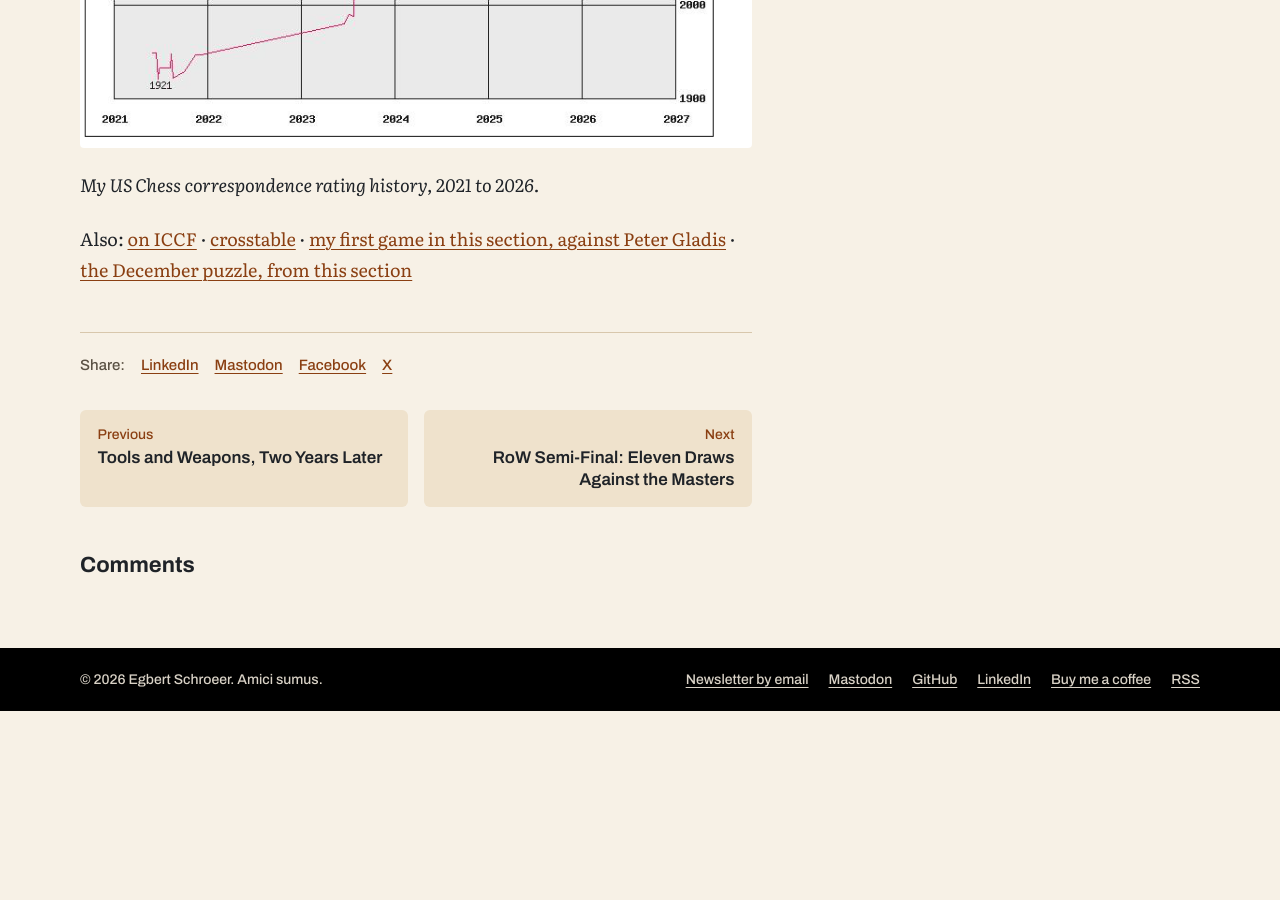
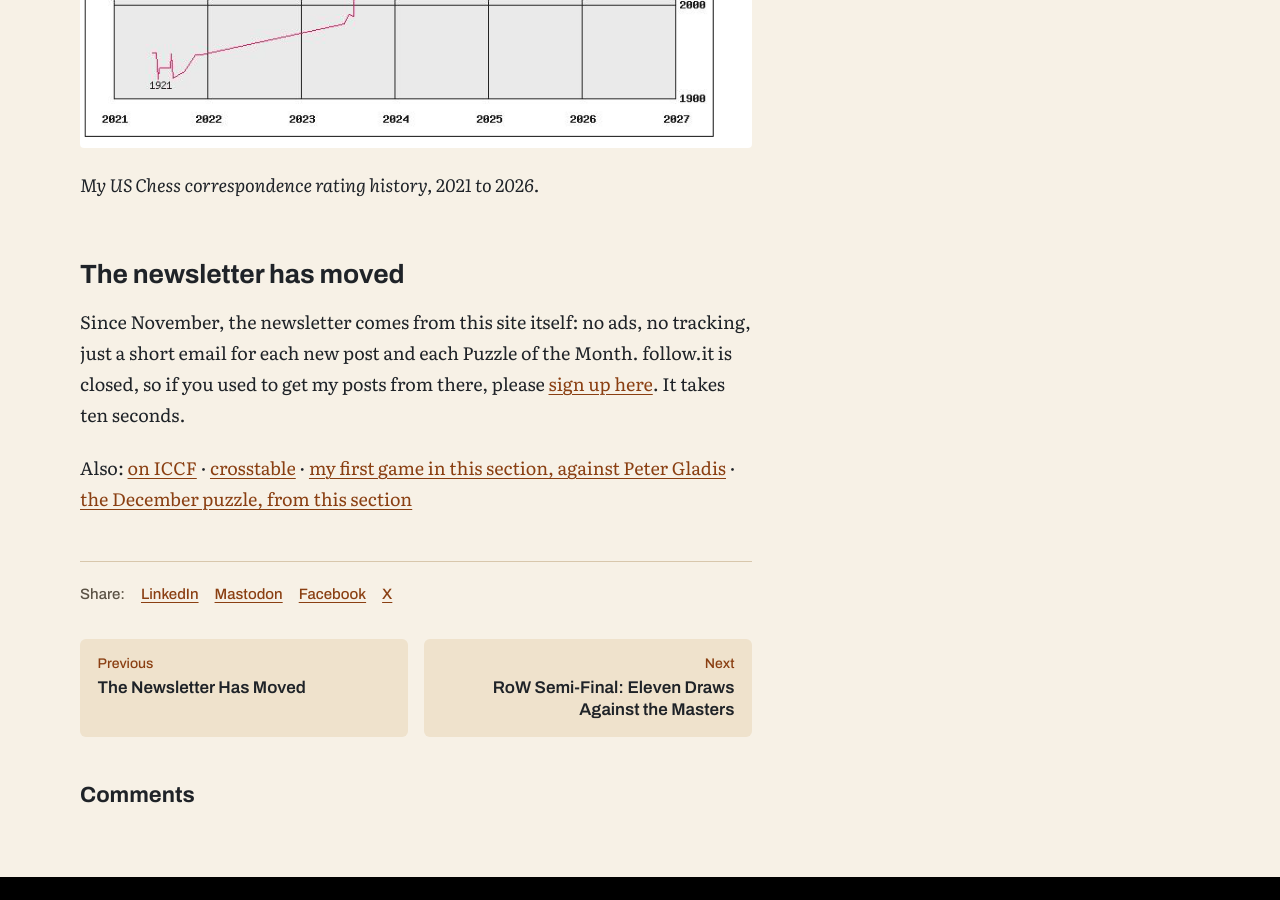
Before and after one commit to Egbert-Azure/Chess-Website, a Jekyll site: the page built from _posts/2026-12-15-25EN03-Shared-First.md, in a window 1280 px wide and 900 px high, scrolled down 7100 px. Built offline with Jekyll 4.4.1, drawn with Linux system fonts in a browser that asks for light colours; comment, search, counter and statistics services are not loaded; before the commit the page ends 7811 px from its top, so only the background shows below that.

Commit message:
Newsletter has moved: post, December section, no tracking

```diff
--- a/_posts/2026-12-15-25EN03-Shared-First.md
+++ b/_posts/2026-12-15-25EN03-Shared-First.md
@@ -91,6 +91,10 @@ Electronic Knights counts for US Chess, not for ICCF. This win took my US Chess
 
 *My US Chess correspondence rating history, 2021 to 2026.*
 
+## The newsletter has moved
+
+Since November, the newsletter comes from this site itself: no ads, no tracking, just a short email for each new post and each Puzzle of the Month. follow.it is closed, so if you used to get my posts from there, please [sign up here](https://chess.myvortexcloud.com/newsletter/). It takes ten seconds.
+
 Also: [on ICCF](https://www.iccf.com/game?id=1531116) · [crosstable](https://www.iccf.com/event?id=109313) · [my first game in this section, against Peter Gladis](https://chess.myvortexcloud.com/First-Game-25EN03) · [the December puzzle, from this section](https://chess.myvortexcloud.com/puzzles/december-2026/)
 
 {% comment %}
--- a/newsletter.json
+++ b/newsletter.json
@@ -5,9 +5,11 @@ sitemap: false
 ---
 {%- comment -%} What the newsletter function announces: the newest posts and Puzzles of the Month that are live. {%- endcomment -%}
 {%- assign monthly = site.puzzles | where: "layout", "puzzle" | sort: "date" | reverse -%}
+{%- comment -%} A post with "newsletter: false" in its front matter is never mailed out. {%- endcomment -%}
+{%- assign mailposts = site.posts | where_exp: "p", "p.newsletter != false" -%}
 {
   "posts": [
-    {%- for p in site.posts limit: 10 %}
+    {%- for p in mailposts limit: 10 %}
     {%- capture img %}{% if p.image %}{{ site.url }}/.netlify/images?url={{ p.image | uri_escape }}&w=1200&h=630&fit=cover{% endif %}{% endcapture %}
     {"kind": "post", "title": {{ p.title | jsonify }}, "description": {{ p.description | default: p.excerpt | strip_html | strip_newlines | strip | truncate: 220 | jsonify }}, "url": {{ p.url | absolute_url | jsonify }}, "date": {{ p.date | date_to_xmlschema | jsonify }}, "image": {{ img | strip | jsonify }}}{% unless forloop.last %},{% endunless %}
     {%- endfor %}
```
Also changed, not shown: _pages/newsletter.md (+1 -1 lines), _posts/2026-11-17-The-Newsletter-Has-Moved.md (added, +26 -0 lines), netlify/lib/newsletter.mjs.
